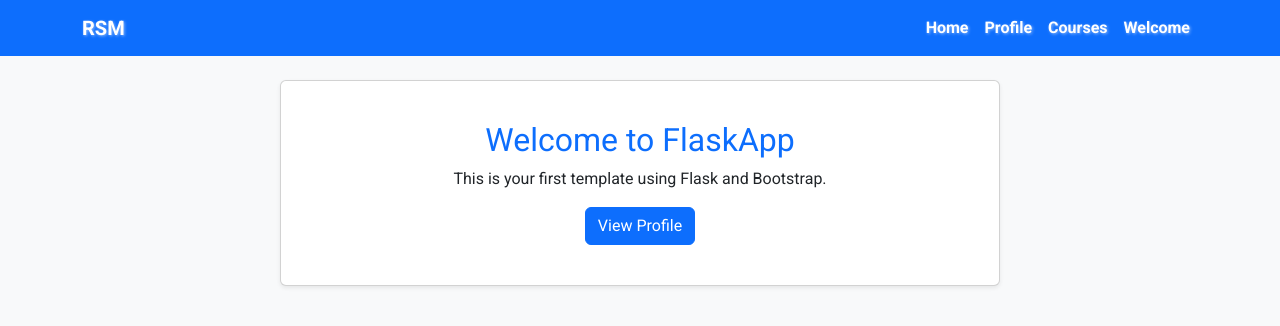
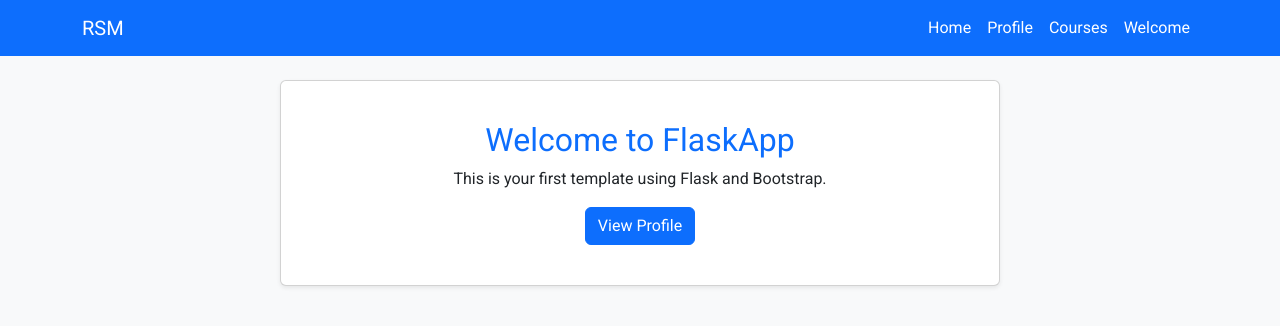
Before and after one commit to rstanbaugh/Flask-Server, a Flask app: page / in a window 1280 px wide. Shown: the top 326 px of the page. Run offline with Flask 3, Linux system fonts and the light colour scheme.

```diff
--- a/static/styles.css
+++ b/static/styles.css
@@ -14,16 +14,12 @@ body {
 /* Navbar Brand */
 .navbar-brand {
     color: #ffffff !important;
-    font-weight: 700; /* Make brand text bold */
-    text-shadow: 1px 1px 3px rgba(255, 255, 255, 0.5); /* Slight glow */
     transition: text-shadow 0.2s ease-in-out, font-size 0.2s ease-in-out;
 }
 
 /* Navbar Links (Menu Items) */
 .navbar-nav .nav-item .nav-link {
-    color: #ffffff !important; /* Ensure text is white */
-    font-weight: 600; /* Make text slightly bold */
-    text-shadow: 1px 1px 3px rgba(255, 255, 255, 0.5); /* Subtle glow effect */
+    color: #ffffff !important; /* Makes text fully white */
     transition: text-shadow 0.2s ease-in-out, font-size 0.2s ease-in-out;
 }
 
```
Also changed, not shown: 1 other file.
